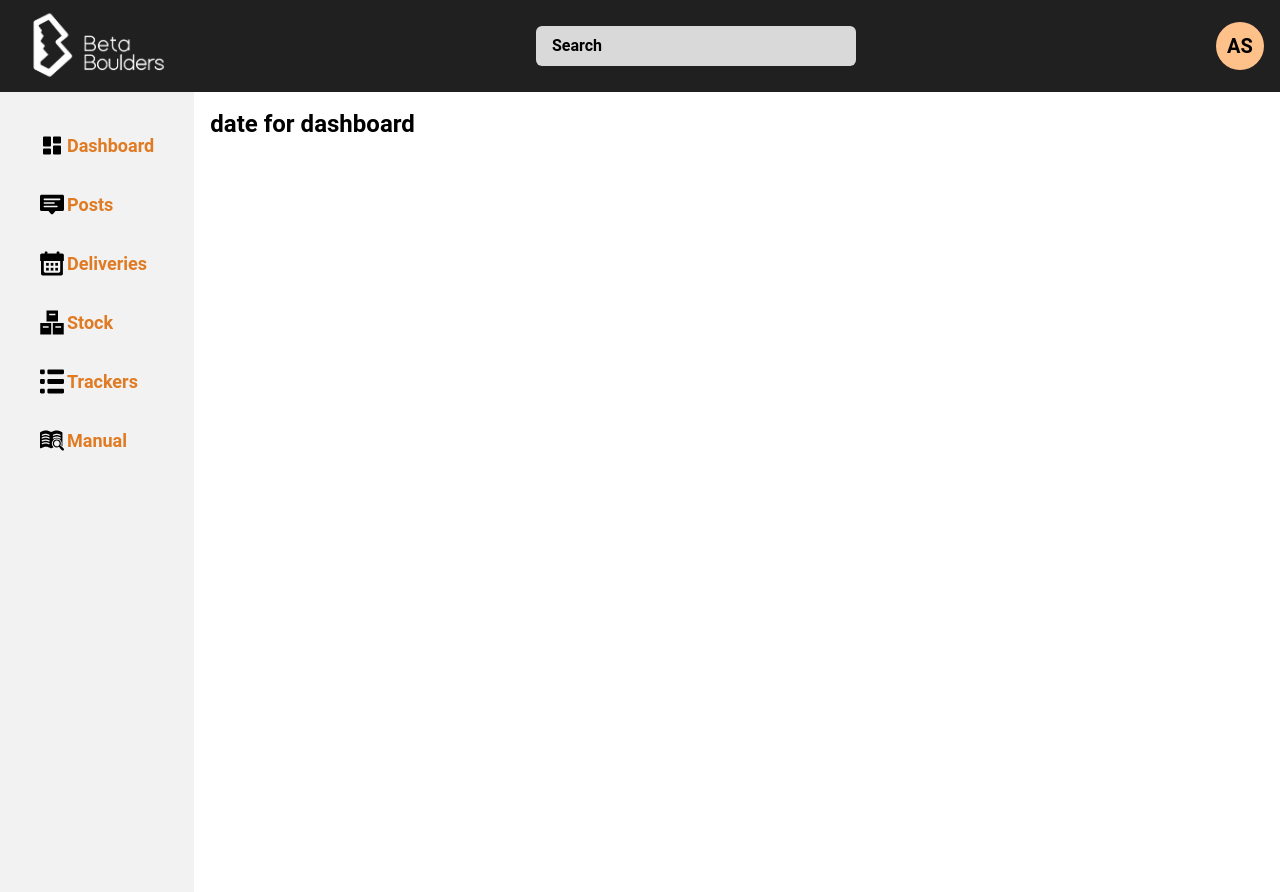
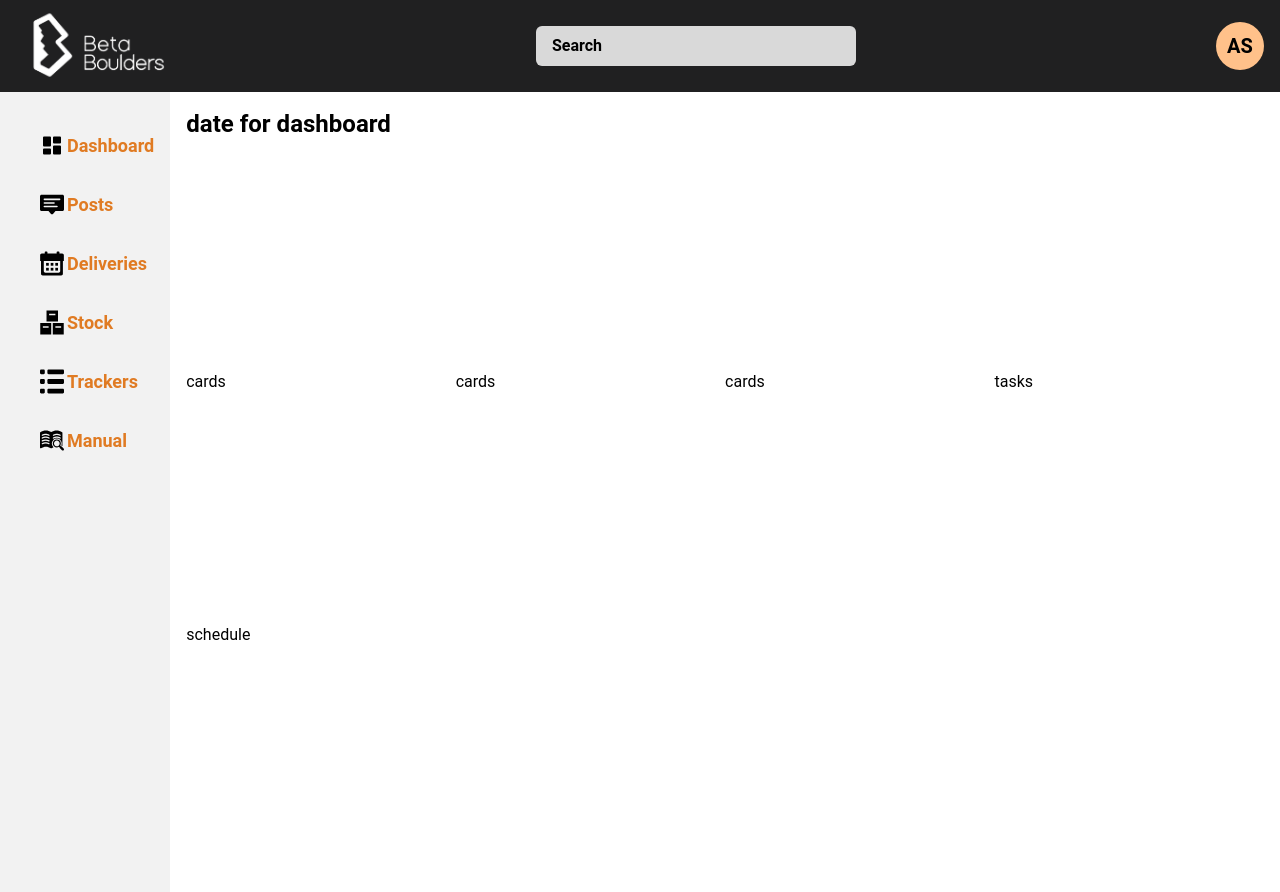
Before and after one commit to zuzik772/4th_semester_final_project, a React (Create React App) app: page / in a window 1280 px wide. Built offline with nearby package versions, Linux system fonts and the light colour scheme.

Commit message:
in progress

```diff
--- /dev/null
+++ b/src/components/Cards.jsx
@@ -0,0 +1,3 @@
+export default function Cards() {
+  return <div>cards</div>;
+}
--- /dev/null
+++ b/src/components/Schedule.jsx
@@ -0,0 +1,3 @@
+export default function Schedule() {
+  return <div>schedule</div>;
+}
--- /dev/null
+++ b/src/components/Tasks.jsx
@@ -0,0 +1,3 @@
+export default function Tasks() {
+  return <div>tasks</div>;
+}
--- a/src/pages/Dashboard.jsx
+++ b/src/pages/Dashboard.jsx
@@ -1,10 +1,21 @@
 import MainTitle from "../components/MainTitle";
+import Cards from "../components/Cards";
+import Tasks from "../components/Tasks";
+import Schedule from "../components/Schedule";
 
 export default function Dashboard() {
   return (
-    <div className="p-4">
-      <MainTitle title="date for dashboard" />
-
-    </div>
+    <main className="p-4 grid grid-cols-4 w-screen">
+      <div className="col-span-4">
+        <MainTitle title="date for dashboard" />
+      </div>
+      <Cards />
+      <Cards />
+      <Cards />
+      <Tasks />
+      <div>
+        <Schedule />
+      </div>
+    </main>
   );
 }
```
